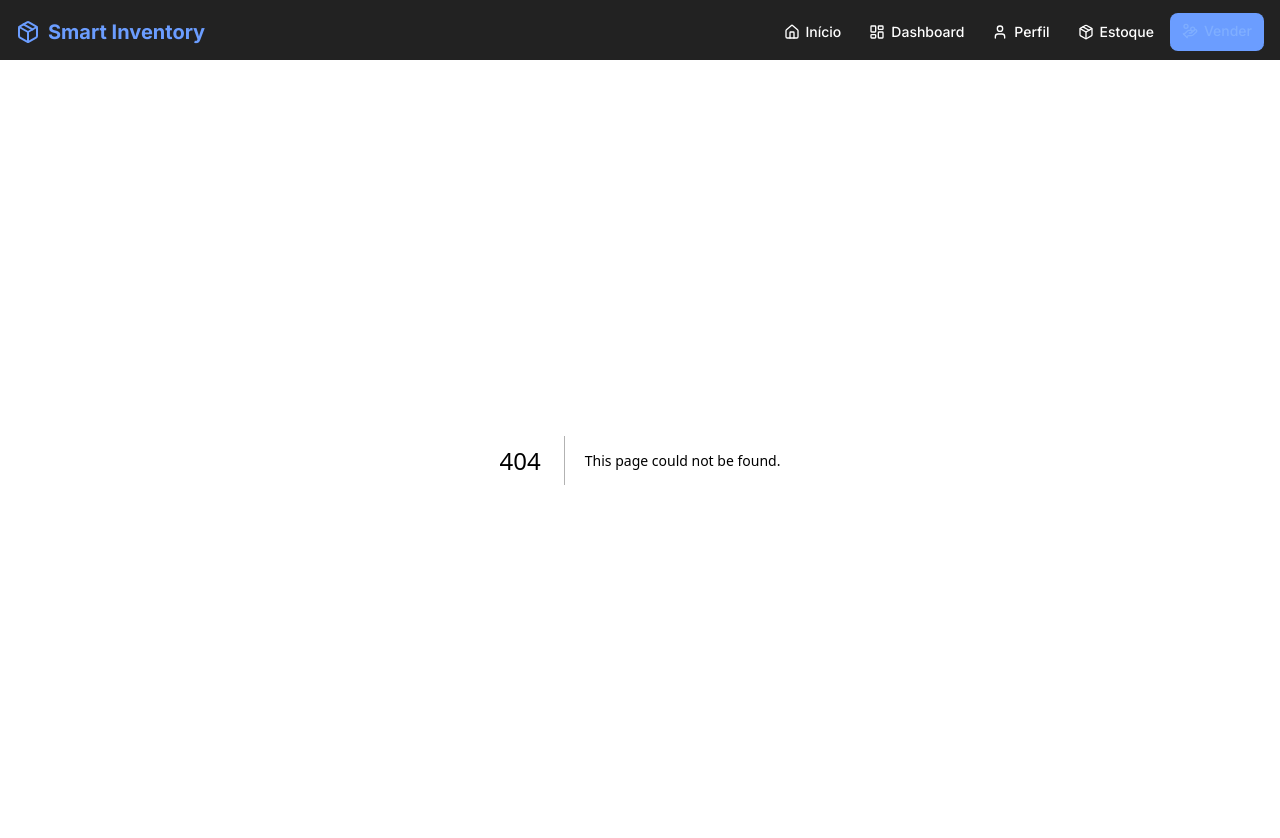
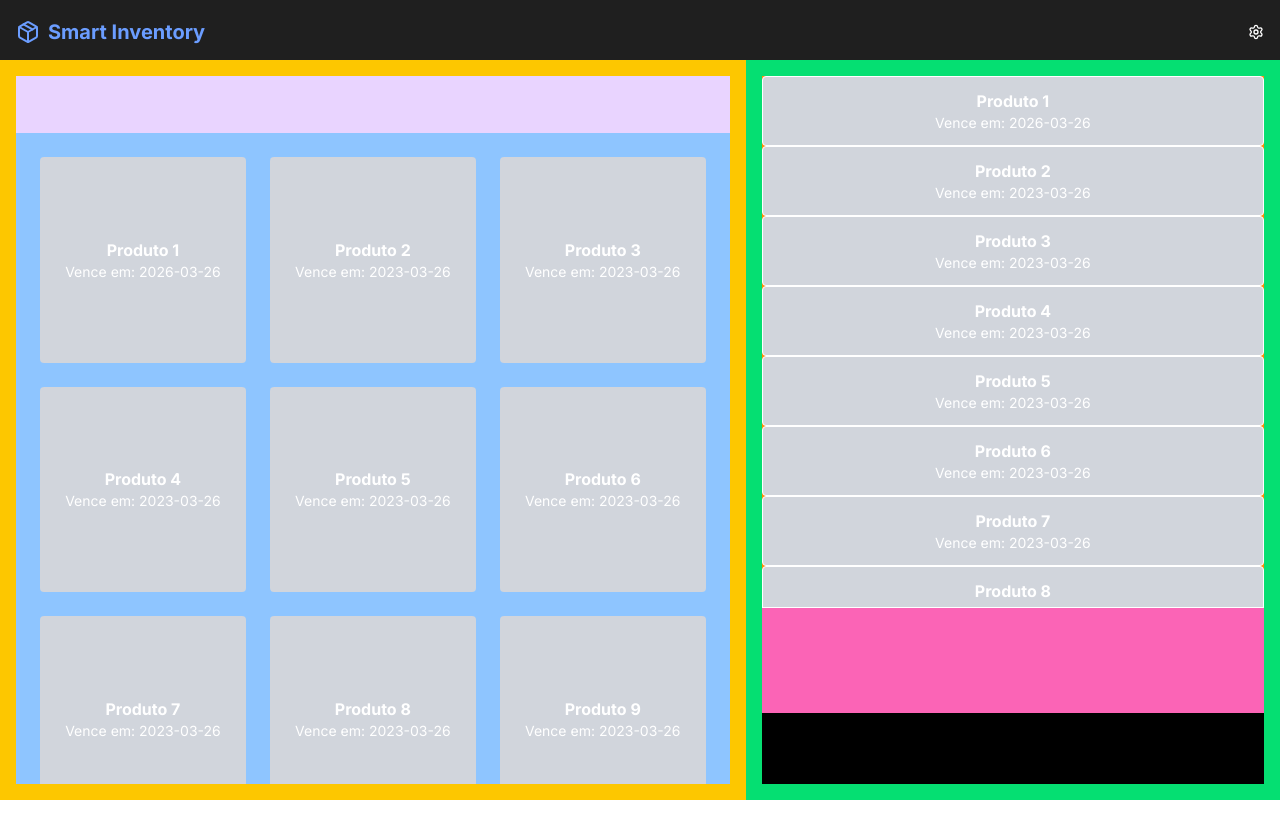
Before and after one commit to cnrnival/smart-inventory, a Next.js app: page /new-sale in a window 1280 px wide. Before the commit this address had no page. Shown: the top 838 px of the page. After the commit the page ends 800 px from the top, so only its background shows below. Built offline with nearby package versions, Linux system fonts and the light colour scheme.

Commit message:
pagina pdv

```diff
--- /dev/null
+++ b/src/app/new-sale/page.tsx
@@ -0,0 +1,92 @@
+import Link from "next/link";
+import {Package, SettingsIcon} from "lucide-react";
+
+export default function NewSale(){
+
+    const products = [
+     { id: 1, name: 'Produto 1', expiryDate: '2026-03-26' },
+     { id: 2, name: 'Produto 2', expiryDate: '2023-03-26' },
+     { id: 3, name: 'Produto 3', expiryDate: '2023-03-26' },
+     { id: 4, name: 'Produto 4', expiryDate: '2023-03-26' },
+     { id: 5, name: 'Produto 5', expiryDate: '2023-03-26' },
+     { id: 6, name: 'Produto 6', expiryDate: '2023-03-26' },
+     { id: 7, name: 'Produto 7', expiryDate: '2023-03-26' },
+     { id: 8, name: 'Produto 8', expiryDate: '2023-03-26' },
+     { id: 9, name: 'Produto 9', expiryDate: '2023-03-26' },
+     { id: 10, name: 'Produto 10', expiryDate: '2023-03-26' },
+     { id: 11, name: 'Produto 11', expiryDate: '2023-03-26' },
+     { id: 12, name: 'Produto 12', expiryDate: '2023-03-26' },
+        { id: 13, name: 'Produto 13', expiryDate: '2023-03-26' },
+        { id: 14, name: 'Produto 14', expiryDate: '2023-03-26' },
+        { id: 15, name: 'Produto 15', expiryDate: '2023-03-26' },
+    ];
+
+
+    return (
+
+        <div className=" w-screen md:h-[100vh] sm:min-h-screen flex flex-col bg-background text-white bg-[#262626]">
+
+            <div className="sticky top-0 z-50 h-[60px] bg-[#1f1f1f]">
+                <div className="container mx-auto flex h-16 items-center justify-between px-4">
+                    <div className="flex items-center gap-2 text-xl font-bold text-[#6b9dff]">
+                        <Package className="h-6 w-6" />
+                        Smart Inventory
+                    </div>
+                    <div className="h-4 w-4 text-white">
+                        <SettingsIcon className="h-full w-full text-white" />
+                    </div>
+                </div>
+            </div>
+
+            {/* MAIN */}
+            <main className="flex-1 bg-red-200 flex overflow-hidden">
+                <div className="bg-yellow-400 w-[70%] h-full p-4">
+
+                    <div className="w-full h-[8%] bg-purple-200">
+
+                    </div>
+
+                    <div className="w-full h-[92%] bg-blue-300 grid [grid-template-columns:repeat(auto-fill,minmax(10rem,1fr))] gap-6 p-6 overflow-auto hide-scrollbar">
+                        {products.map((product) => (
+                            <div
+                            key={product.id}
+                            className="bg-gray-300 aspect-square flex flex-col items-center justify-center rounded">
+                                <span className="font-bold">{product.name}</span>
+                                <span className="text-sm">Vence em: {product.expiryDate}</span>
+                            </div>
+                        ))}
+                    </div>
+
+
+                </div>
+
+
+
+                <div className="bg-green-400 w-[50%] h-full p-4 flex flex-col">
+                    <div className="w-full h-[75%] bg-orange-400 overflow-auto hide-scrollbar">
+                        {products.map((product) => (
+                            <div
+                            key={product.id}
+                            className="bg-gray-300 w-full h-[70px] border border-b flex flex-col items-center justify-center rounded">
+                                <span className="font-bold">{product.name}</span>
+                                <span className="text-sm">Vence em: {product.expiryDate}</span>
+                            </div>
+                        ))}
+                    </div>
+                    <div className="w-full h-[15%] bg-pink-400 border-t"></div>
+                    <div className="w-full h-[10%] bg-black"></div>
+                </div>
+            </main>
+
+        </div>
+
+     )
+}
+
+
+{/* //  <Link
+//               href={'/login'}
+//                 className="flex items-center gap-1.5 rounded-lg px-3 py-2 text-sm font-medium transition-colors
+//                     bg-primary text-white
+//                     text-white hover:bg-primary/90">
+//               </Link> */}
--- a/src/app/welcome/page.tsx
+++ b/src/app/welcome/page.tsx
@@ -47,7 +47,7 @@ export default function Home() {
 
         <div className="sticky top-0 z-50 h-[60px] bg-[#1f1f1f]">
           <div className="container mx-auto flex h-16 items-center justify-between px-4">
-            <Link href="/" className="flex items-center gap-2 text-xl font-bold text-primary">
+            <Link href="/" className="flex items-center gap-2 text-xl font-bold text-[#6b9dff]">
               <Package className="h-6 w-6" />
               Smart Inventory
             </Link>
--- a/src/components/Navbar.tsx
+++ b/src/components/Navbar.tsx
@@ -16,7 +16,7 @@ export function Navbar() {
 
   const pathname = usePathname();
 
-  if (pathname === '/welcome' || pathname === '/login' || pathname === '/create-account') {
+  if (pathname === '/welcome' || pathname === '/login' || pathname === '/create-account' || pathname ==='/new-sale') {
     return null;
   }
 
```
